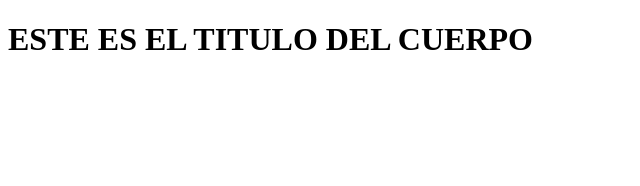
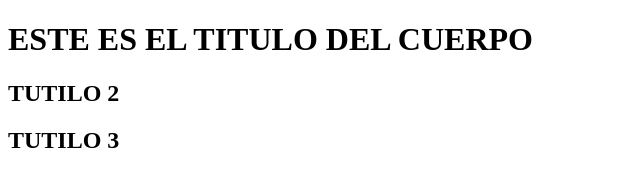
Before and after one commit to Madruizalc/buenas_practicas, a plain HTML site: page index.html in a window 1280 px wide. Shown: the whole page, without its empty margins (0-640 px from the left). Drawn offline with Linux system fonts and the light colour scheme.

Commit message:
commit two

```diff
--- a/index.html
+++ b/index.html
@@ -9,7 +9,8 @@
 <body>
     <div>
         <h1>ESTE ES EL TITULO DEL CUERPO</h1>
-
+        <h2>TUTILO 2</h2>
+        <h2>TUTILO 3</h2>
     </div>
 </body>
 </html>
```
